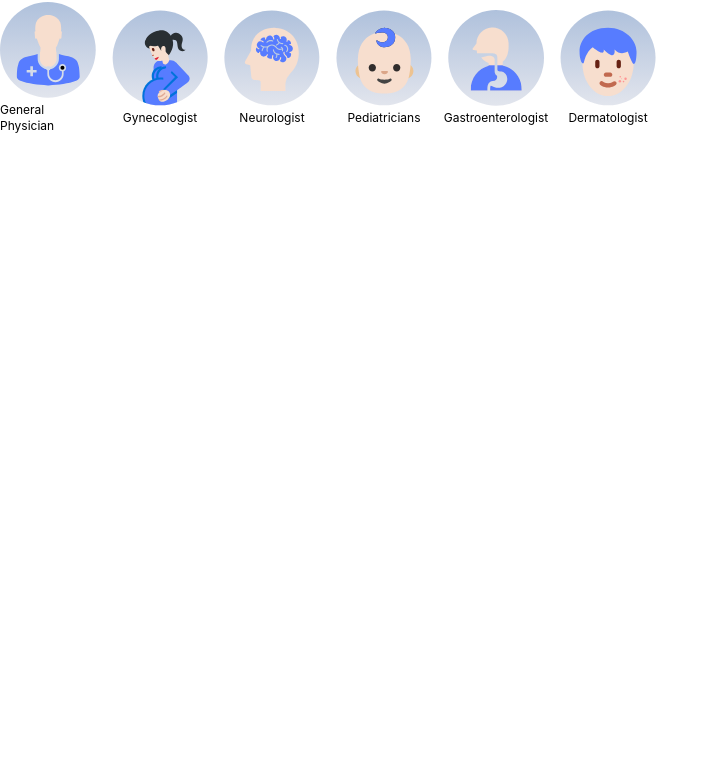
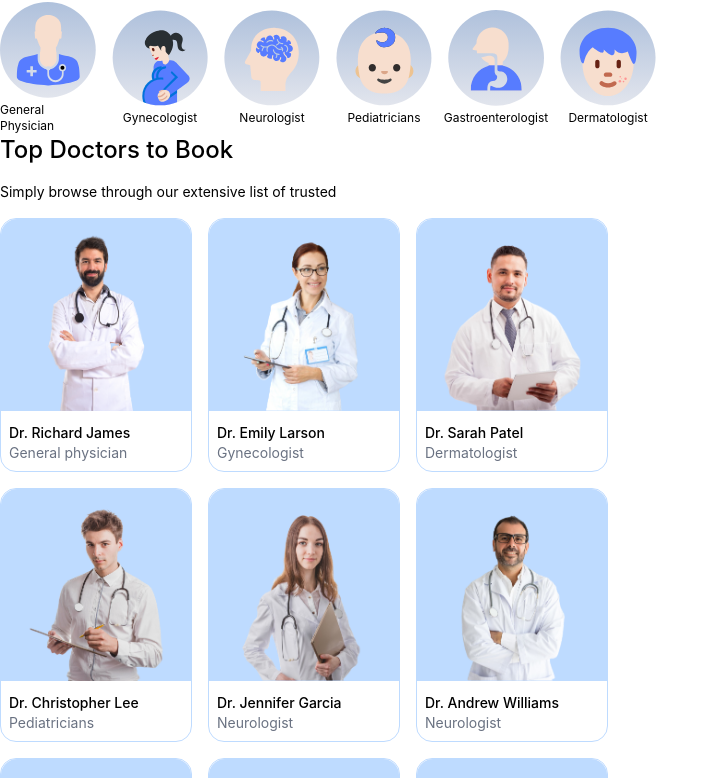
Before and after one commit to gayatriponnada/Hospital-Management-System, a React (Vite) app: page / in a window 1280 px wide. Shown: the part 451-1229 px from the top of the page, without its empty margins (0-719 px from the left). Before the commit the page ends 800 px from the top, so only its background shows below. Built offline with nearby package versions, Linux system fonts and the light colour scheme.

Commit message:
Doctors list added

```diff
--- a/src/App.css
+++ b/src/App.css
@@ -1,4 +1,5 @@
 @import "tailwindcss";
 @theme {
     --color-primary: #5f6fff;
+    --border-primary: #c6c7c6;
 }
--- /dev/null
+++ b/src/components/home/DoctorsList.jsx
@@ -0,0 +1,38 @@
+import React, { useEffect } from "react";
+import { assets } from "../../assets/assets";
+import { doctors } from "../../assets/assets";
+
+
+const DoctorsList = () => {
+  useEffect(() => {
+    console.log(assets.doc1);
+  }, []);
+  return (
+    <div className="flex flex-col gap-4">
+      <div className="text-2xl  font-medium ">Top Doctors to Book</div>
+      <div className="text-sm font-normal">
+        Simply browse through our extensive list of trusted
+      </div>
+      <div className=" flex flex-wrap w-3xl gap-4   ">
+        {doctors.map((doctor, index) => (
+          <div
+            key={index}
+            className="flex flex-col gap-1  items-start  w-1/4 border-blue-200  border rounded-2xl cursor-pointer transition-transform  ease-in-out hover:-translate-y-2"
+          >
+            <img
+              className="w-48 h-48 bg-blue-200 rounded-tr-2xl rounded-tl-2xl"
+              src={doctor?.image}
+              alt={doctor?.name}
+            />
+            <div className="flex flex-col items-start justify-center p-2">
+              <div className="text-sm font-medium">{doctor?.name}</div>
+              <div className="text-sm text-gray-500">{doctor?.speciality}</div>
+            </div>
+          </div>
+        ))}
+      </div>
+    </div>
+  );
+};
+
+export default DoctorsList;
--- a/src/pages/Home.jsx
+++ b/src/pages/Home.jsx
@@ -2,12 +2,14 @@ import React from "react";
 
 import Header from "../components/home/Header";
 import Speciality from "../components/home/Speciality";
+import DoctorsList from "../components/home/DoctorsList";
 
 const Home = () => {
   return (
     <>
       <Header />
       <Speciality/>
+      <DoctorsList/>
     </>
   );
 };
```
